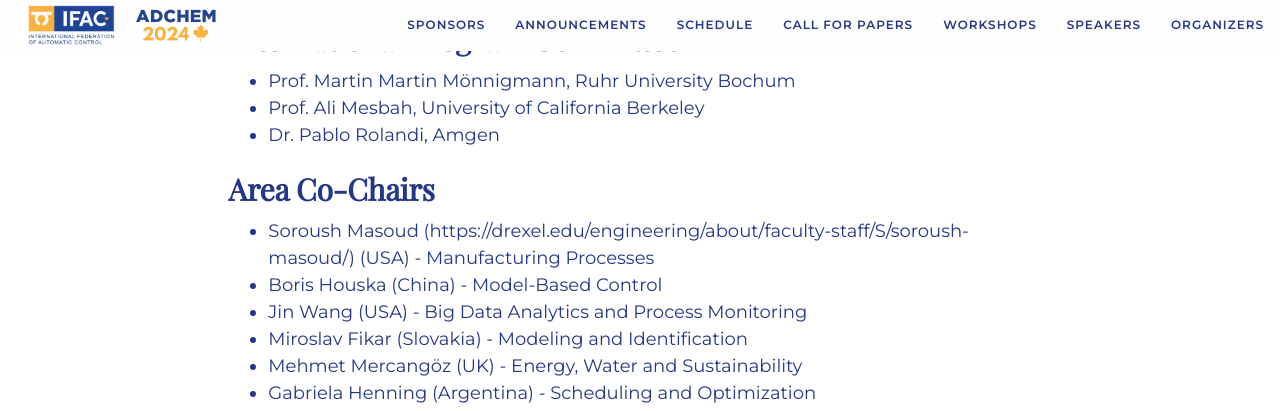
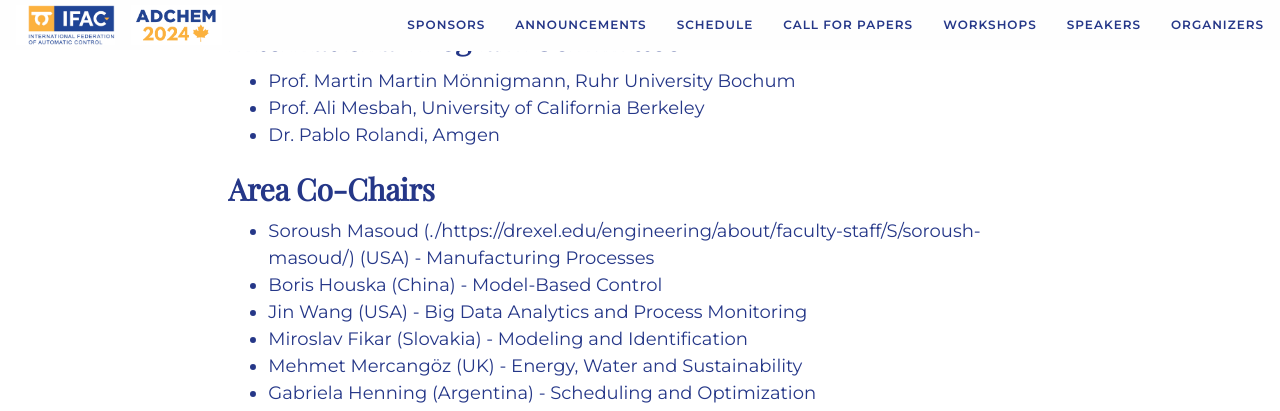
Before and after one commit to daisubc/ADCHEM2024, a Jekyll site: the page built from _pages/organizers.md, in a window 1280 px wide and 900 px high, scrolled down 991 px. Shown: the top 411 px of the window. Built offline with Jekyll 4.4.1, drawn with Linux system fonts in a browser that asks for light colours; nearby versions of some CDN libraries; some web fonts are replaced.

```diff
--- a/_pages/organizers.md
+++ b/_pages/organizers.md
@@ -28,7 +28,7 @@ show-avatar: False
 - Dr. Pablo Rolandi, Amgen
 
 ## Area Co-Chairs
-- Soroush Masoud (https://drexel.edu/engineering/about/faculty-staff/S/soroush-masoud/) (USA) - Manufacturing Processes
+- Soroush Masoud (./https://drexel.edu/engineering/about/faculty-staff/S/soroush-masoud/) (USA) - Manufacturing Processes
 - Boris Houska (China) - Model-Based Control
 - Jin Wang (USA) - Big Data Analytics and Process Monitoring
 - Miroslav Fikar (Slovakia) - Modeling and Identification
```
